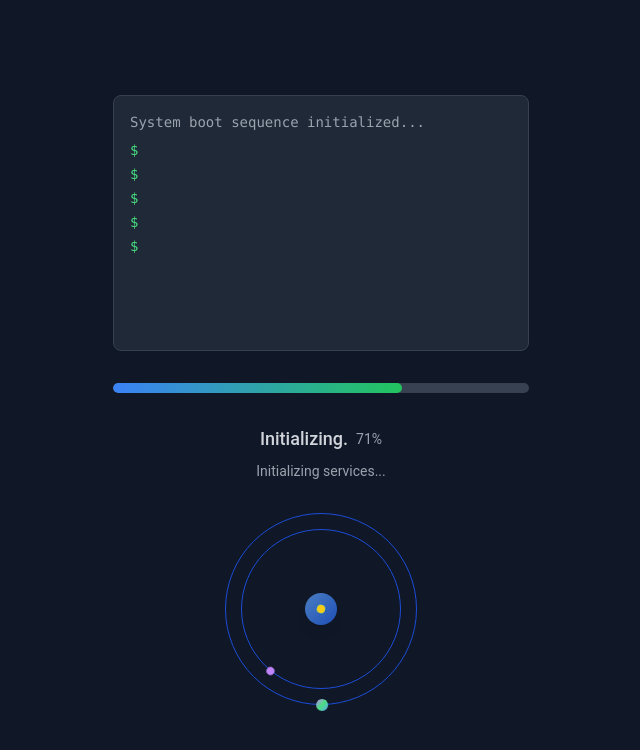
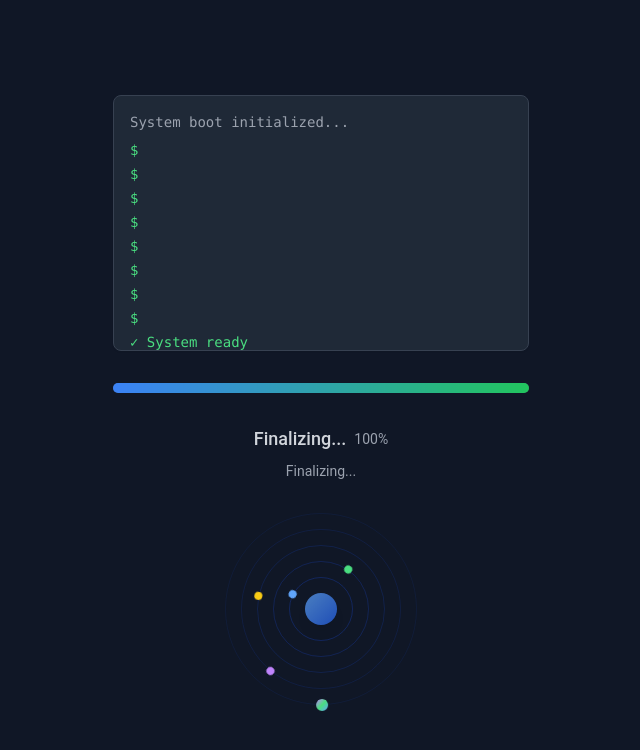
Before and after one commit to hoirna/my-portfolio, a Next.js app: page /Loading in a window 1280 px wide. Shown: the top 750 px of the page, without its empty margins (319-959 px from the left). Built offline with nearby package versions, Linux system fonts and the light colour scheme.

Commit message:
fix loading

```diff
--- a/src/pages/Loading.tsx
+++ b/src/pages/Loading.tsx
@@ -1,6 +1,6 @@
 'use client';
 
-import React, { useEffect, useState, useCallback } from 'react';
+import React, { useEffect, useState } from 'react';
 
 const Loading: React.FC = () => {
   const [outputLines, setOutputLines] = useState<string[]>([]);
@@ -9,76 +9,55 @@ const Loading: React.FC = () => {
   const [currentAction, setCurrentAction] = useState('Initializing');
   const [dots, setDots] = useState('');
 
-  const bootSequence = React.useMemo(() => [
-    { text: 'Checking system requirements...', delay: 300 },
-    { text: '✓ RAM: 8GB available', delay: 150 },
-    { text: '✓ Storage: 256GB SSD', delay: 150 },
-    { text: '✓ Network: Connected', delay: 150 },
-    { text: '✓ Next.js v14.1.0 loaded', delay: 200 },
-    { text: '✓ TypeScript v5.0.0 loaded', delay: 200 },
-    { text: 'Finalizing startup sequence...', delay: 500 },
-  ], []);
+  useEffect(() => {
+    const bootSequence = [
+      { text: 'Checking system...', delay: 400 },
+      { text: '✓ RAM: 8GB', delay: 150 },
+      { text: '✓ Storage: 256GB', delay: 150 },
+      { text: 'Loading modules...', delay: 300 },
+      { text: '✓ React loaded', delay: 200 },
+      { text: '✓ Next.js ready', delay: 200 },
+      { text: 'Initializing app...', delay: 500 },
+      { text: 'Finalizing...', delay: 400 },
+    ];
 
-  const updateProgress = useCallback((lineIndex: number) => {
-    const totalSteps = bootSequence.length;
-    const newProgress = Math.min(100, Math.floor((lineIndex / totalSteps) * 100));
-    setProgress(newProgress);
-
-    if (newProgress < 30) {
-      setCurrentAction('Checking system');
-    } else if (newProgress < 60) {
-      setCurrentAction('Loading modules');
-    } else if (newProgress < 90) {
-      setCurrentAction('Initializing');
-    } else {
-      setCurrentAction('Finalizing');
-    }
-  }, [bootSequence]);
-
-  useEffect(() => {
-    // Animate dots
     const dotsInterval = setInterval(() => {
       setDots((prev) => (prev.length < 3 ? prev + '.' : ''));
-    }, 400);
+    }, 700);
 
-    // Simulate boot sequence
     let lineIndex = 0;
     let charIndex = 0;
     let currentLineText = '';
-    let timeoutId: NodeJS.Timeout;
+    const totalSteps = bootSequence.length;
 
-    const typeNextCharacter = () => {
-      if (lineIndex < bootSequence.length) {
+    const typingInterval = setInterval(() => {
+      if (lineIndex < totalSteps) {
         const { text } = bootSequence[lineIndex];
 
         if (charIndex < text.length) {
           currentLineText += text.charAt(charIndex);
           setCurrentLine(currentLineText);
           charIndex++;
-          timeoutId = setTimeout(typeNextCharacter, 40);
         } else {
-          // Move to next line
           setOutputLines(prev => [...prev, currentLineText]);
           setCurrentLine('');
           currentLineText = '';
           charIndex = 0;
           lineIndex++;
-          updateProgress(lineIndex);
-          timeoutId = setTimeout(typeNextCharacter, bootSequence[lineIndex - 1]?.delay || 100);
+          setCurrentAction(bootSequence[lineIndex]?.text.split('...')[0] || 'Finalizing');
+          setProgress(Math.min(100, Math.floor((lineIndex / totalSteps) * 100)));
         }
       } else {
-        // Final completion
         setProgress(100);
+        clearInterval(typingInterval);
       }
-    };
-
-    typeNextCharacter();
+    }, 40);
 
     return () => {
+      clearInterval(typingInterval);
       clearInterval(dotsInterval);
-      clearTimeout(timeoutId);
     };
-  }, [bootSequence, updateProgress]);
+  }, []);
 
   return (
     <div
@@ -87,10 +66,9 @@ const Loading: React.FC = () => {
       aria-busy="true"
     >
       <div className="flex flex-col items-center gap-8 max-w-md w-full px-4">
-        {/* Terminal output with virtualization for performance */}
-        <div className="font-mono text-sm text-gray-800 dark:text-gray-100 bg-gray-100 dark:bg-gray-800 p-4 rounded-lg w-full border border-gray-200 dark:border-gray-700 shadow-sm h-64 overflow-y-auto">
+        <div className="font-mono text-sm text-gray-800 dark:text-gray-100 bg-gray-100 dark:bg-gray-800 p-4 rounded-lg w-full border border-gray-200 dark:border-gray-700 shadow-sm h-64 overflow-hidden">
           <div className="mb-2 text-gray-500 dark:text-gray-400">
-            System boot sequence initialized...
+            System boot initialized...
           </div>
 
           {outputLines.map((line, index) => (
@@ -109,20 +87,16 @@ const Loading: React.FC = () => {
           )}
 
           {progress === 100 && (
-            <div className="mt-2 text-green-600 dark:text-green-400 font-medium">
+            <div className=" text-green-600 dark:text-green-400 font-medium">
               ✓ System ready
             </div>
           )}
         </div>
 
-        {/* Optimized progress bar */}
-        <div className="w-full bg-gray-200 dark:bg-gray-700 rounded-full h-2.5 overflow-hidden">
+        <div className="w-full bg-gray-200 dark:bg-gray-700 rounded-full h-2.5">
           <div
             className="bg-gradient-to-r from-blue-500 to-green-500 h-2.5 rounded-full transition-all duration-300 ease-out"
-            style={{ width: `${progress}%`, willChange: 'width' }}
-            aria-valuenow={progress}
-            aria-valuemin={0}
-            aria-valuemax={100}
+            style={{ width: `${progress}%` }}
           />
         </div>
 
@@ -135,45 +109,52 @@ const Loading: React.FC = () => {
           </p>
           <p className="text-sm text-gray-500 dark:text-gray-400 text-center">
             {progress < 30
-              ? "Checking system requirements..."
+              ? "Checking system..."
               : progress < 60
-              ? "Loading application modules..."
+              ? "Loading modules..."
               : progress < 90
-              ? "Initializing services..."
-              : "Finalizing startup..."}
+              ? "Initializing..."
+              : "Finalizing..."}
           </p>
         </div>
 
-        {/* Optimized animated visualization */}
         <div className="relative w-48 h-48 flex items-center justify-center">
-          {/* Static base circles */}
           <div className="absolute w-8 h-8 bg-gradient-to-br from-blue-400 to-blue-600 rounded-full shadow-lg animate-pulse" />
-          {[16, 24, 32, 40, 48].map((size) => (
-            <div
-              key={size}
-              className={`absolute w-${size} h-${size} border border-blue-300 dark:border-blue-700 rounded-full opacity-${100 - size}`}
-            />
-          ))}
+          <div className="absolute w-16 h-16 border border-blue-300 dark:border-blue-700 rounded-full opacity-30" />
+          <div className="absolute w-24 h-24 border border-blue-300 dark:border-blue-700 rounded-full opacity-25" />
+          <div className="absolute w-32 h-32 border border-blue-300 dark:border-blue-700 rounded-full opacity-20" />
+          <div className="absolute w-40 h-40 border border-blue-300 dark:border-blue-700 rounded-full opacity-15" />
+          <div className="absolute w-48 h-48 border border-blue-300 dark:border-blue-700 rounded-full opacity-10" />
 
-          {/* Optimized spinning dots */}
-          {[16, 24, 32, 40, 48].map((size, index) => {
-            const colors = ['bg-blue-400', 'bg-green-400', 'bg-yellow-400', 'bg-purple-400'];
-            const duration = [3, 5, 7, 9, 11][index];
-            const dotSize = index === 4 ? 'w-3 h-3' : 'w-2 h-2';
-            const gradient = index === 4 ? 'bg-gradient-to-br from-blue-400 via-green-400 to-purple-400' : '';
+          <div className="absolute w-16 h-16 animate-spin" style={{ animationDuration: '3s' }}>
+            <div className="absolute top-0 left-1/2 transform -translate-x-1/2 -translate-y-1/2">
+              <div className="w-2 h-2 bg-blue-400 rounded-full shadow-sm" />
+            </div>
+          </div>
 
-            return (
-              <div
-                key={`dot-${size}`}
-                className={`absolute w-${size} h-${size} animate-spin`}
-                style={{ animationDuration: `${duration}s` }}
-              >
-                <div className="absolute top-0 left-1/2 transform -translate-x-1/2 -translate-y-1/2">
-                  <div className={`${dotSize} ${gradient || colors[index]} rounded-full shadow-sm`} />
-                </div>
-              </div>
-            );
-          })}
+          <div className="absolute w-24 h-24 animate-spin" style={{ animationDuration: '5s' }}>
+            <div className="absolute top-0 left-1/2 transform -translate-x-1/2 -translate-y-1/2">
+              <div className="w-2 h-2 bg-green-400 rounded-full shadow-sm" />
+            </div>
+          </div>
+
+          <div className="absolute w-32 h-32 animate-spin" style={{ animationDuration: '7s' }}>
+            <div className="absolute top-0 left-1/2 transform -translate-x-1/2 -translate-y-1/2">
+              <div className="w-2 h-2 bg-yellow-400 rounded-full shadow-sm" />
+            </div>
+          </div>
+
+          <div className="absolute w-40 h-40 animate-spin" style={{ animationDuration: '9s' }}>
+            <div className="absolute top-0 left-1/2 transform -translate-x-1/2 -translate-y-1/2">
+              <div className="w-2 h-2 bg-purple-400 rounded-full shadow-sm" />
+            </div>
+          </div>
+
+          <div className="absolute w-48 h-48 animate-spin" style={{ animationDuration: '11s' }}>
+            <div className="absolute top-0 left-1/2 transform -translate-x-1/2 -translate-y-1/2">
+              <div className="w-3 h-3 bg-gradient-to-br from-blue-400 via-green-400 to-purple-400 rounded-full shadow-lg" />
+            </div>
+          </div>
         </div>
       </div>
     </div>
--- a/src/pages/_app.tsx
+++ b/src/pages/_app.tsx
@@ -14,7 +14,7 @@ export default function App({ Component, pageProps }: AppProps) {
   useEffect(() => {
     const timeoutId = setTimeout(() => {
       setIsLoading(false);
-    }, 12000);
+    }, 7000);
 
     return () => {
       clearTimeout(timeoutId);
```
